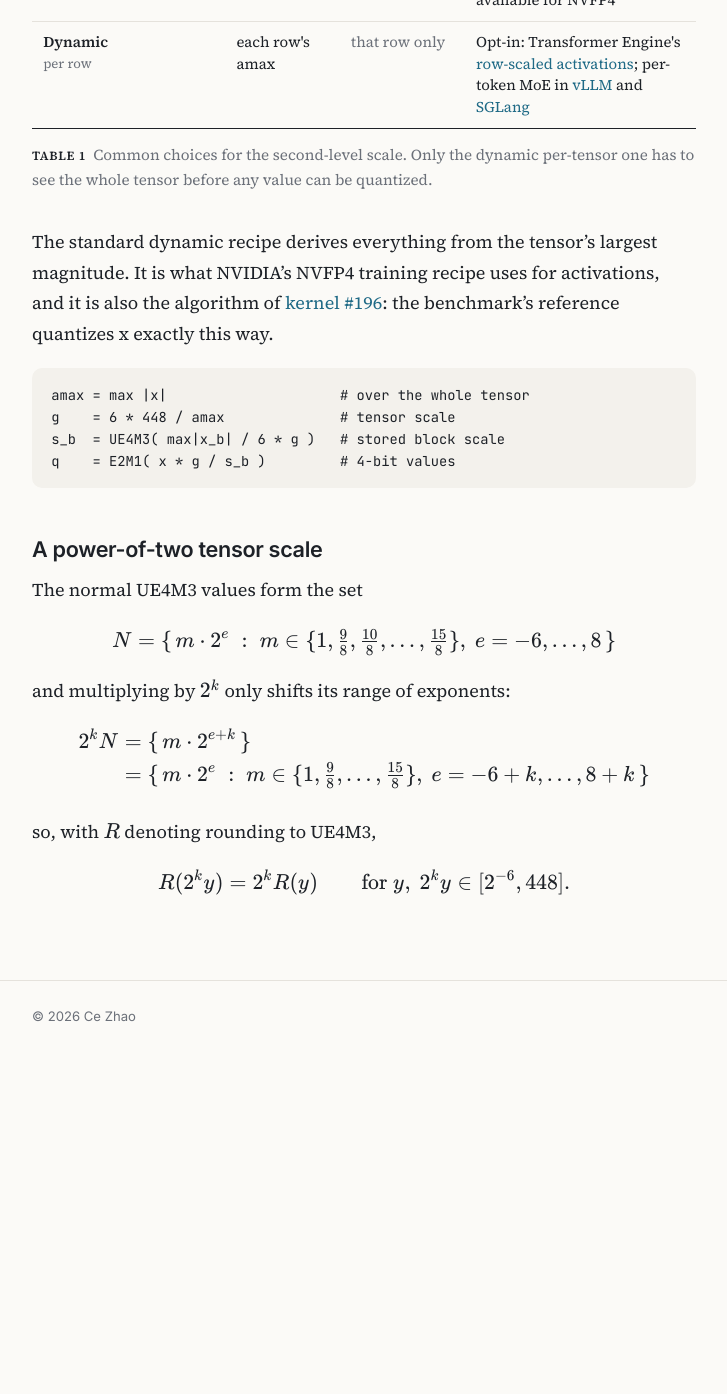
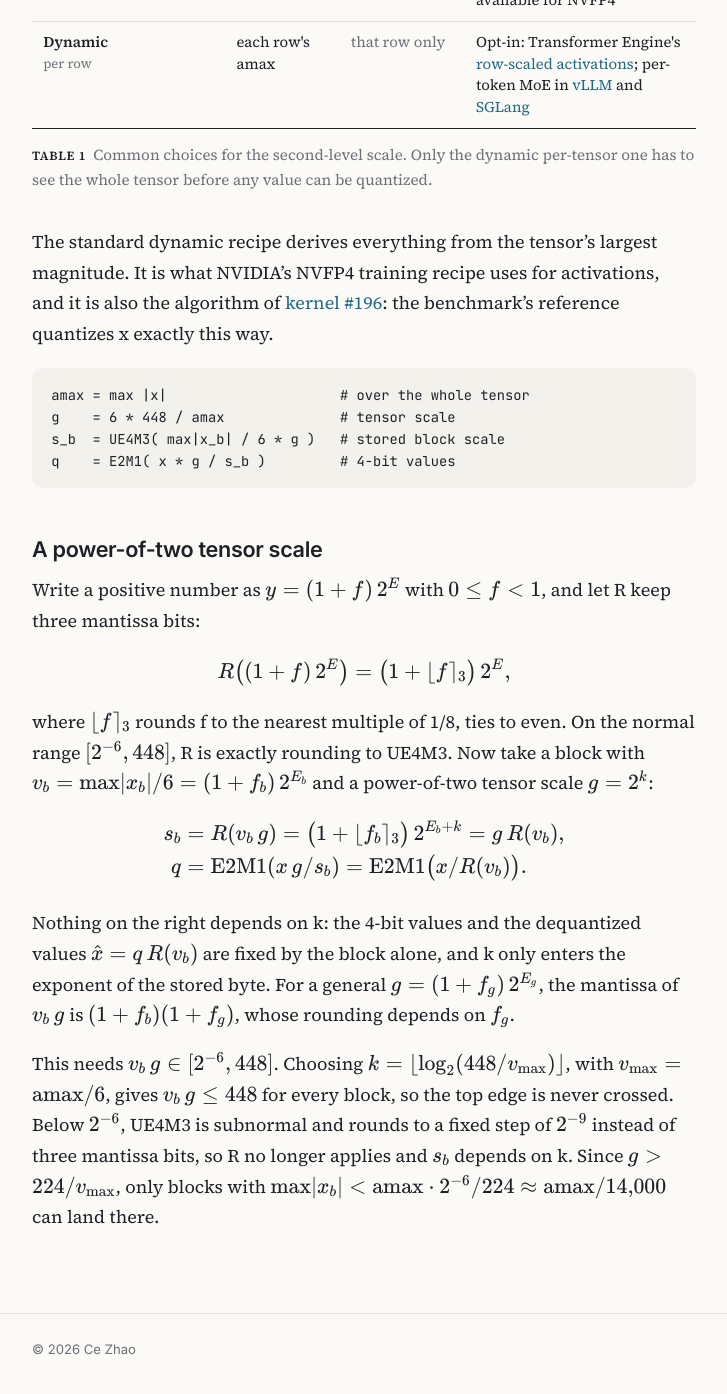
Before and after one commit to A1c0r-Z/A1c0r-Z.github.io, a Jekyll site: the page built from preview/one-pass-nvfp4.md, in a window 1280 px wide and 1400 px high, scrolled down 2139 px. Shown: the top 1394 px of the window, without its empty margins (276-1003 px from the left). Built offline with Jekyll 4.4.1, drawn with Linux system fonts in a browser that asks for light colours; before the commit the page ends 3206 px from its top, so only the background shows below that.

Commit message:
Power-of-two section: mantissa-based proof and the two exceptions
Co-Authored-By: Claude Opus 5.5 <noreply@anthropic.com>

```diff
--- a/preview/one-pass-nvfp4.md
+++ b/preview/one-pass-nvfp4.md
@@ -45,23 +45,21 @@ q    = E2M1( x * g / s_b )         # 4-bit values
 
 ## A power-of-two tensor scale
 
-The normal UE4M3 values form the set
+Write a positive number as $$y = (1+f)\,2^{E}$$ with $$0 \le f < 1$$, and let R keep three mantissa bits:
 
 $$
-N = \{\, m \cdot 2^{e} \;:\; m \in \{1, \tfrac{9}{8}, \tfrac{10}{8}, \dots, \tfrac{15}{8}\},\ e = -6, \dots, 8 \,\}
+R\big((1+f)\,2^{E}\big) = \big(1 + \lfloor f \rceil_{3}\big)\,2^{E},
 $$
 
-and multiplying by $$2^k$$ only shifts its range of exponents:
+where $$\lfloor f \rceil_{3}$$ rounds f to the nearest multiple of 1/8, ties to even. On the normal range $$[2^{-6}, 448]$$, R is exactly rounding to UE4M3. Now take a block with $$v_b = \max\lvert x_b\rvert/6 = (1+f_b)\,2^{E_b}$$ and a power-of-two tensor scale $$g = 2^k$$:
 
 $$
 \begin{aligned}
-2^{k} N &= \{\, m \cdot 2^{e+k} \,\} \\
-&= \{\, m \cdot 2^{e} \;:\; m \in \{1, \tfrac{9}{8}, \dots, \tfrac{15}{8}\},\ e = -6+k, \dots, 8+k \,\}
+s_b &= R(v_b\,g) = \big(1+\lfloor f_b \rceil_3\big)\,2^{E_b+k} = g\,R(v_b), \\
+q &= \mathrm{E2M1}(x\,g/s_b) = \mathrm{E2M1}\big(x/R(v_b)\big).
 \end{aligned}
 $$
 
-so, with $$R$$ denoting rounding to UE4M3,
+Nothing on the right depends on k: the 4-bit values and the dequantized values $$\hat{x} = q\,R(v_b)$$ are fixed by the block alone, and k only enters the exponent of the stored byte. For a general $$g = (1+f_g)\,2^{E_g}$$, the mantissa of $$v_b\,g$$ is $$(1+f_b)(1+f_g)$$, whose rounding depends on $$f_g$$.
 
-$$
-R(2^k y) = 2^k R(y) \qquad \text{for } y,\ 2^k y \in [2^{-6}, 448].
-$$
+This needs $$v_b\,g \in [2^{-6}, 448]$$. Choosing $$k = \lfloor \log_2(448/v_{\max}) \rfloor$$, with $$v_{\max} = \mathrm{amax}/6$$, gives $$v_b\,g \le 448$$ for every block, so the top edge is never crossed. Below $$2^{-6}$$, UE4M3 is subnormal and rounds to a fixed step of $$2^{-9}$$ instead of three mantissa bits, so R no longer applies and $$s_b$$ depends on k. Since $$g > 224/v_{\max}$$, only blocks with $$\max\lvert x_b\rvert < \mathrm{amax}\cdot 2^{-6}/224 \approx \mathrm{amax}/14{,}000$$ can land there.
```
